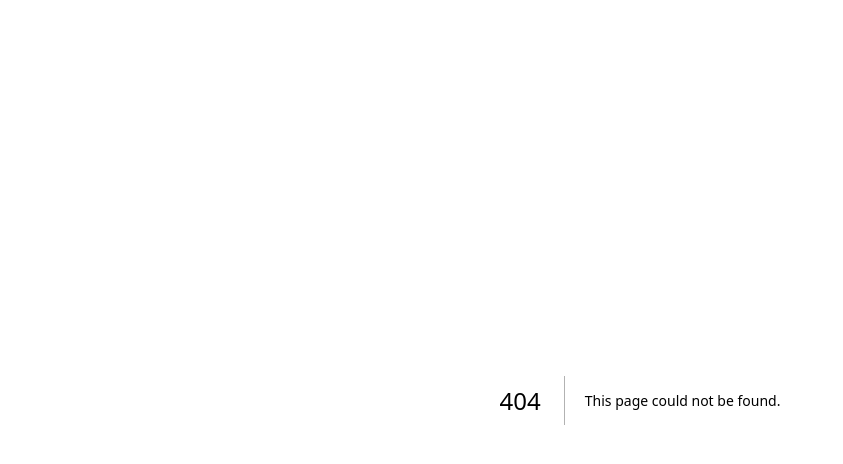
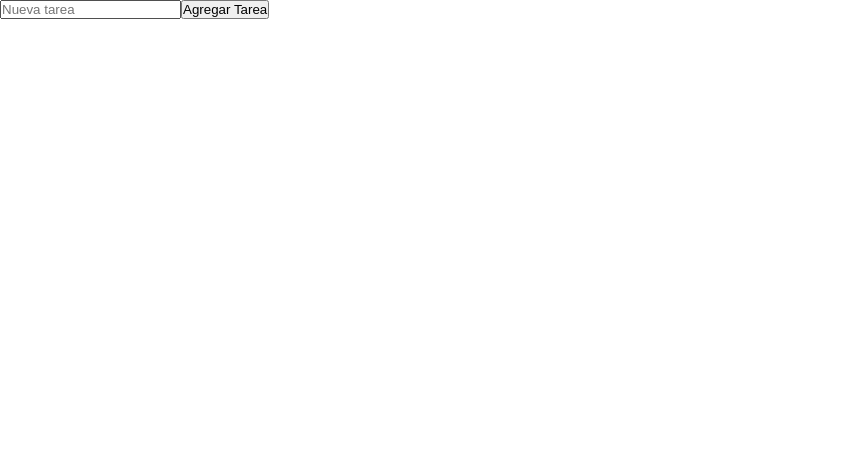
Before and after one commit to Kamv13/tareasapp, a Next.js app: page /Components/TaskInput in a window 1280 px wide. Before the commit this address had no page. Shown: the top 464 px of the page, without its empty margins (0-843 px from the left). Built offline with nearby package versions, Linux system fonts and the light colour scheme.

Commit message:
componente para agregar tarea completo

```diff
--- /dev/null
+++ b/pages/Components/TaskInput.tsx
@@ -0,0 +1,28 @@
+import { useState, useContext } from "react";
+import { TasksContext } from "../Context/taskContext";
+
+export default function taskInput() {
+    const [task, setTask] = useState("")
+    const context = useContext(TasksContext);
+
+    const handleAddTaskClick = () => {
+        if (context) {
+            context.addTask(task);
+            setTask("");
+        }
+}
+return (
+    <div className="input-group mb-3">
+        <input
+            type="text"
+            className="form-control"
+            placeholder="Nueva tarea"
+            value={task}
+            onChange={(e) => setTask(e.target.value)}
+        />
+        <button className="btn btn-primary" onClick={handleAddTaskClick}>
+            Agregar Tarea
+        </button>
+    </div>
+)
+}
```
